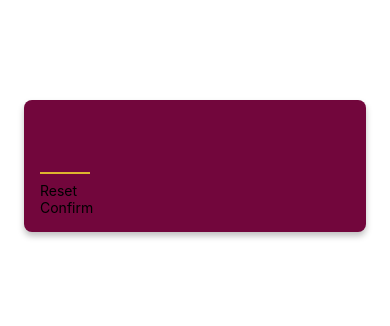
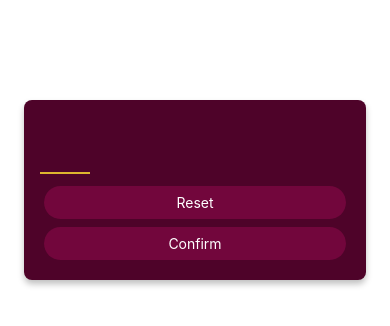
Before and after one commit to ganton000/react-native-udemy, a React Native app in the folder mini-game/: screen / in a window 390 px wide. Shown: the top 326 px of the page. Built offline with nearby package versions, Linux system fonts and the light colour scheme.

Commit message:
Added styling and interactivity to PrimaryButton component

```diff
--- a/mini-game/components/PrimaryButton.js
+++ b/mini-game/components/PrimaryButton.js
@@ -1,12 +1,49 @@
-import { View, Text } from "react-native";
+import { View, Text, Pressable, StyleSheet } from "react-native";
 import React from "react";
 
 const PrimaryButton = ({ children }) => {
+    const pressHandler = () => {};
+
     return (
-        <View>
-            <Text>{children}</Text>
+        <View style={styles.buttonOuterContainer}>
+            <Pressable
+                style={({pressed}) =>
+                    pressed
+                        ? [styles.pressed, styles.buttonInnerContainer]
+                        : styles.buttonInnerContainer
+                }
+                onPress={pressHandler}
+                android_ripple={{ color: "#640233" }}
+            >
+                <Text style={styles.buttonText}>{children}</Text>
+            </Pressable>
         </View>
     );
 };
 
 export default PrimaryButton;
+
+const styles = StyleSheet.create({
+    buttonOuterContainer: {
+        borderRadius: 28,
+        margin: 4,
+        overflow: "hidden",
+    },
+    buttonInnerContainer: {
+        backgroundColor: "#72063c",
+        paddingVertical: 8,
+        paddingHorizontal: 16,
+        elevation: 2,
+        shadowColor: "black",
+        shadowOffset: { width: 0, height: 2 },
+        shadowRadius: 2,
+        shadowOpacity: 0.25,
+    },
+    buttonText: {
+        color: "white",
+        textAlign: "center",
+    },
+    pressed: {
+        opacity: 0.75,
+    },
+});
--- a/mini-game/screens/StartGameScreen.js
+++ b/mini-game/screens/StartGameScreen.js
@@ -32,7 +32,7 @@
         shadowOffset: { width: 0, height: 4 },
         shadowRadius: 6,
         shadowOpacity: 0.25,
-        backgroundColor: "#72063c",
+        backgroundColor: "#4e0329",
     },
     numberInput: {
         height: 50,
```
